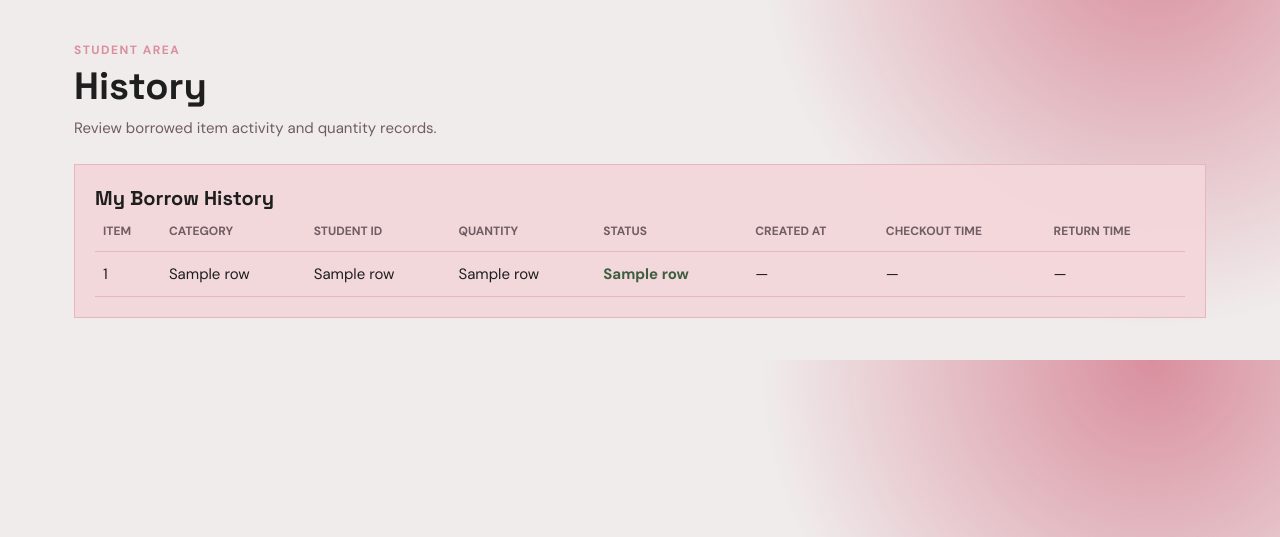
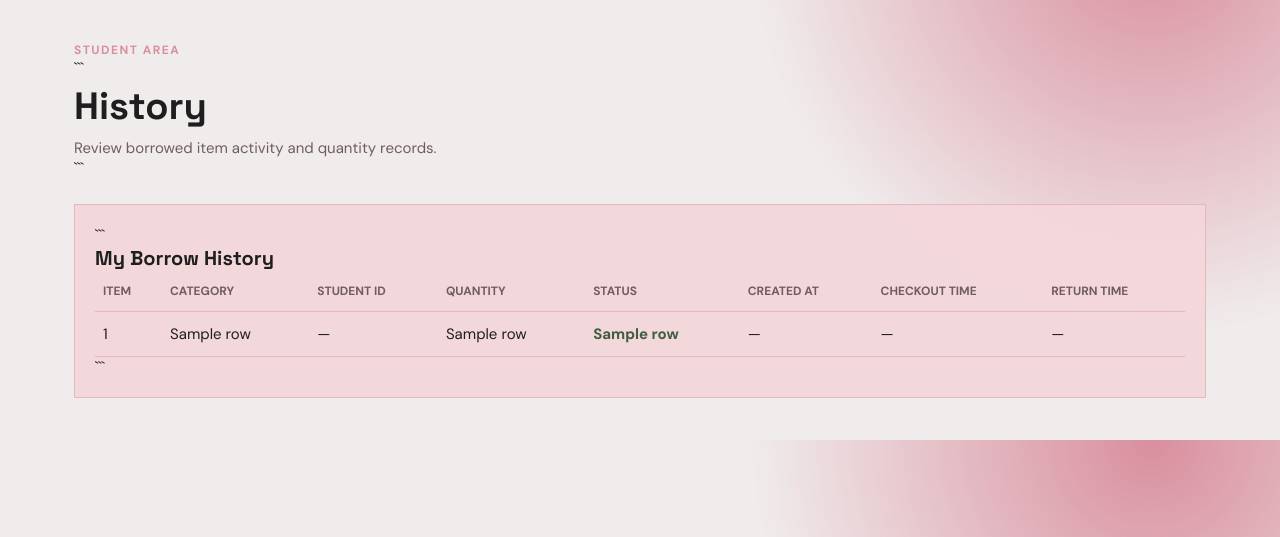
Before and after one commit to mikacuison26-pixel/Campus-hardware-inventory, a Flask app: template templates/history.html in a window 1280 px wide. Shown: the part 66-603 px from the top of the page. Run offline with Flask 3, Linux system fonts and the light colour scheme; the template is opened without the code that fills it: most values are stand-ins (such as "Sample title", 1, 10 or a date in 2020); some libraries are stand-ins or nearby versions.

Commit message:
UPDATE 8

````diff
--- a/templates/history.html
+++ b/templates/history.html
@@ -1,21 +1,41 @@
 {% extends "base.html" %}
 {% block content %}
+
 <div class="page-heading">
-    <p class="eyebrow">{{ 'Administrator' if is_admin else 'Student' }} area</p>
+    <p class="eyebrow">
+        {{ 'Administrator' if is_admin else 'Student' }} area
+    </p>
+
+    ```
     <h1>History</h1>
-    <p class="page-summary">Review borrowed item activity and quantity records.</p>
+
+    <p class="page-summary">
+        Review borrowed item activity and quantity records.
+    </p>
+    ```
+
 </div>
 
 <section class="panel">
+
+    ```
     <div class="panel-heading">
-        <h2>{{ 'System History' if is_admin else 'My Borrow History' }}</h2>
+        <h2>
+            {{ 'System History' if is_admin else 'My Borrow History' }}
+        </h2>
     </div>
+
     <table>
+
         <thead>
             <tr>
                 <th>Item</th>
                 <th>Category</th>
-                {% if is_admin %}<th>Student Name</th>{% endif %}
+
+                {% if is_admin %}
+                <th>Student Name</th>
+                {% endif %}
+
                 <th>Student ID</th>
                 <th>Quantity</th>
                 <th>Status</th>
@@ -24,25 +44,115 @@
                 <th>Return Time</th>
             </tr>
         </thead>
+
         <tbody>
+
             {% for row in history %}
+
             <tr>
-                <td>{{ row[0] }}</td>
-                <td>{{ row[1] }}</td>
-                {% if is_admin %}<td>{{ row[2] }}</td>{% endif %}
-                <td>{{ row[3] }}</td>
-                <td>{{ row[4] }}</td>
-                <td><span class="status status-{{ row[5]|lower|replace(' ', '-') }}">{{ row[5] }}</span></td>
-                <td>{{ row[6]|localtime if row[6] else '—' }}</td>
-                <td>{{ row[7]|localtime if row[7] else '—' }}</td>
-                <td>{{ row[8]|localtime if row[8] else '—' }}</td>
+
+                <!-- ITEM -->
+                <td>
+                    {{ row[0] }}
+                </td>
+
+                <!-- CATEGORY -->
+                <td>
+                    {{ row[1] }}
+                </td>
+
+                <!-- STUDENT NAME - ADMIN ONLY -->
+                {% if is_admin %}
+                <td>
+                    {{ row[2] }}
+                </td>
+                {% endif %}
+
+                <!-- STUDENT ID -->
+                <td>
+                    {{ row[3] if row[3] else '—' }}
+                </td>
+
+                <!-- QUANTITY -->
+                <td>
+                    {{ row[4] if row[4] is not none else '—' }}
+                </td>
+
+                <!-- STATUS -->
+                <td>
+
+                    {% if row[5]|lower == 'rejected' %}
+
+                    <span class="status status-rejected">
+                        Rejected
+                    </span>
+
+                    {% elif row[5]|lower == 'returned' %}
+
+                    <span class="status status-returned">
+                        Returned
+                    </span>
+
+                    {% elif row[5]|lower == 'active' %}
+
+                    <span class="status status-active">
+                        Active
+                    </span>
+
+                    {% else %}
+
+                    <span class="status status-{{ row[5]|lower|replace(' ', '-') }}">
+                        {{ row[5] }}
+                    </span>
+
+                    {% endif %}
+
+                </td>
+
+                <!-- CREATED AT -->
+                <td>
+                    {% if row[6] %}
+                    {{ row[6]|localtime }}
+                    {% else %}
+                    —
+                    {% endif %}
+                </td>
+
+                <!-- CHECKOUT TIME -->
+                <td>
+                    {% if row[7] %}
+                    {{ row[7]|localtime }}
+                    {% else %}
+                    —
+                    {% endif %}
+                </td>
+
+                <!-- RETURN TIME -->
+                <td>
+                    {% if row[8] %}
+                    {{ row[8]|localtime }}
+                    {% else %}
+                    —
+                    {% endif %}
+                </td>
+
             </tr>
+
             {% else %}
+
             <tr>
-                <td colspan="{{ 9 if is_admin else 8 }}">No borrowing history found.</td>
+                <td colspan="{{ 9 if is_admin else 8 }}">
+                    No borrowing history found.
+                </td>
             </tr>
+
             {% endfor %}
+
         </tbody>
+
     </table>
+    ```
+
 </section>
+
 {% endblock %}
````
